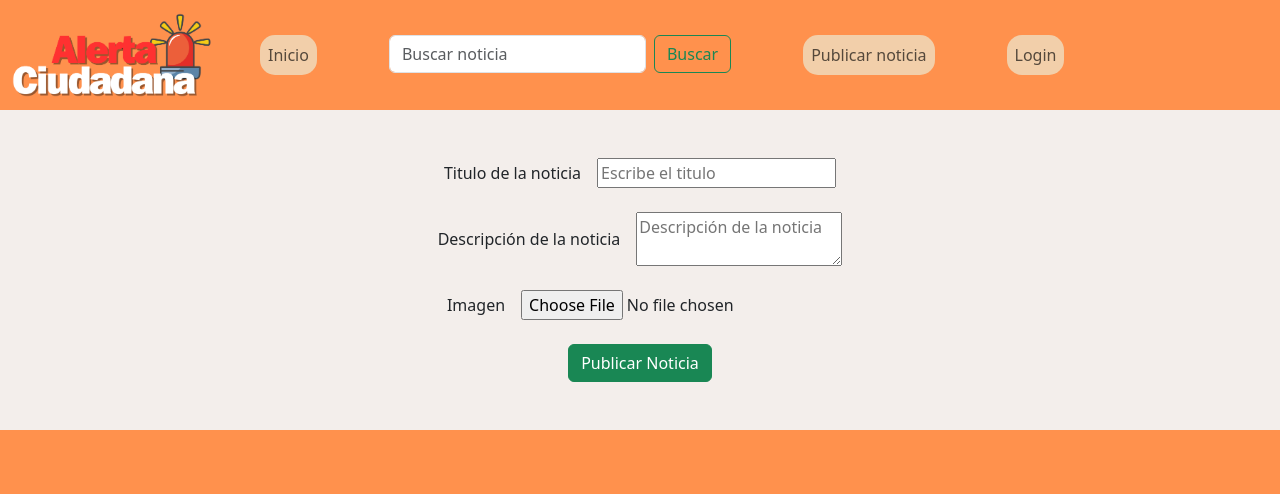
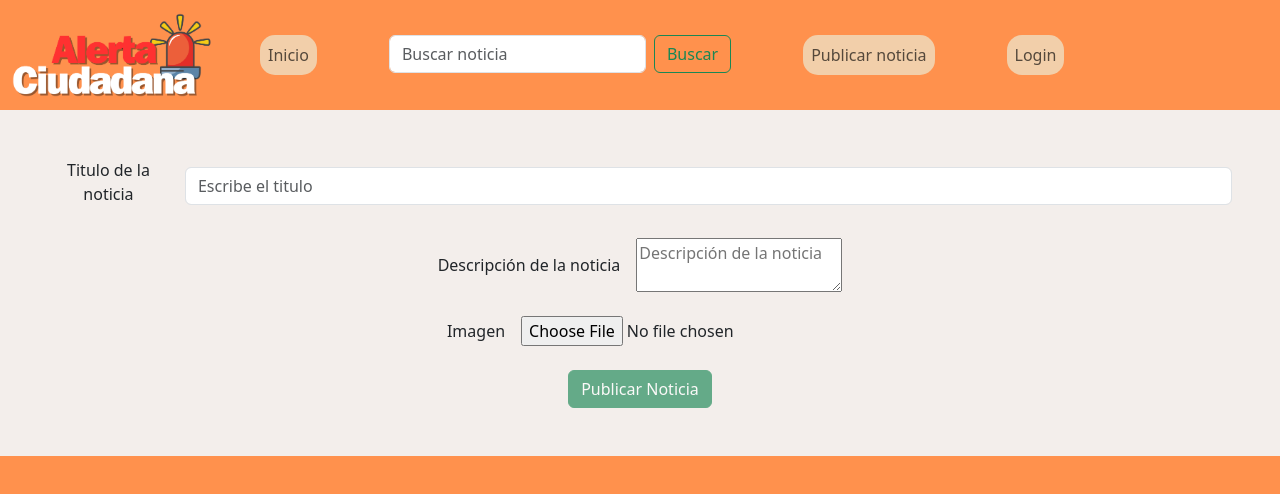
Before and after one commit to CristhianDevCod/alertaCiudadana, an Angular app: page /publicar in a window 1280 px wide. Shown: the top 494 px of the page. Built offline with nearby package versions, Linux system fonts and the light colour scheme.

Commit message:
preparación del formulario para firebase

```diff
--- a/src/app/layout/publicacion/publicacion.component.html
+++ b/src/app/layout/publicacion/publicacion.component.html
@@ -1,19 +1,22 @@
 <div>
-    <form class="d-flex flex-column justify-content-center text-center gap-4">
+    <form class="d-flex flex-column justify-content-center text-center gap-4" [formGroup]="noticiaForm"
+        (ngSubmit)="onSubmit()">
         <div class="campo">
-            <label for="titulo">Titulo de la noticia</label>
-            <input type="text" name="titulo" placeholder="Escribe el titulo">
+            <label for="titulo" class="form-label">Titulo de la noticia</label>
+            <input type="text" id="titulo" name="titulo" class="form-control" placeholder="Escribe el titulo"
+                formControlName="titulo" aria-describedby="titulo de la noticia">
         </div>
         <div class="campo">
             <label for="descripcion">Descripción de la noticia</label>
-            <textarea name="descripcion" id="descripcion" placeholder="Descripción de la noticia"></textarea>
+            <textarea name="descripcion" id="descripcion" placeholder="Descripción de la noticia"
+                formControlName="descripcion"></textarea>
         </div>
         <div class="campo">
-            <label for="Imagen">Imagen</label>
-            <input type="file" name="imagen">
+            <label for="imagen">Imagen</label>
+            <input type="file" id="imagen" name="imagen" formControlName="imagen" accept="imagen/*">
         </div>
         <div class="campo">
-            <button class="btn btn-success">Publicar Noticia</button>
+            <button class="btn btn-success" [disabled]="!noticiaForm.valid">Publicar Noticia</button>
         </div>
     </form>
 </div>
--- a/src/app/layout/publicacion/publicacion.component.ts
+++ b/src/app/layout/publicacion/publicacion.component.ts
@@ -1,13 +1,29 @@
 import { Component } from '@angular/core';
-import { ReactiveFormsModule } from '@angular/forms';
+import {
+  FormControl,
+  FormGroup,
+  ReactiveFormsModule,
+  Validators
+} from '@angular/forms';
 
 @Component({
   selector: 'app-publicacion',
   standalone: true,
-  imports: [],
+  imports: [
+    ReactiveFormsModule
+  ],
   templateUrl: './publicacion.component.html',
   styleUrl: './publicacion.component.css'
 })
 export class PublicacionComponent {
 
+  noticiaForm = new FormGroup({
+    titulo: new FormControl('', Validators.required),
+    descripcion: new FormControl('', Validators.required),
+    imagen: new FormControl('', Validators.required)
+  });
+
+  onSubmit(){
+    console.log('funciona')
+  }
 }
```
